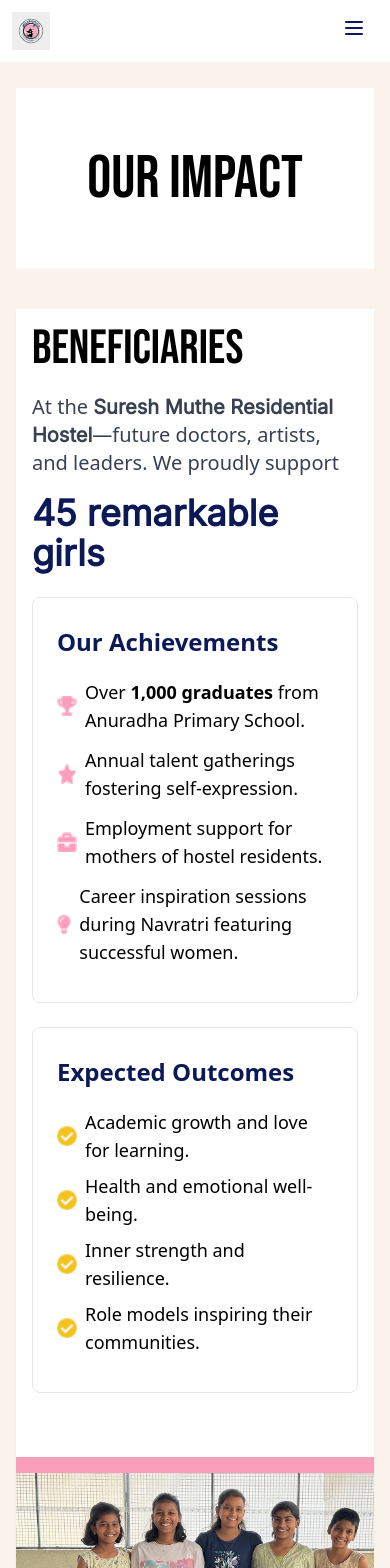
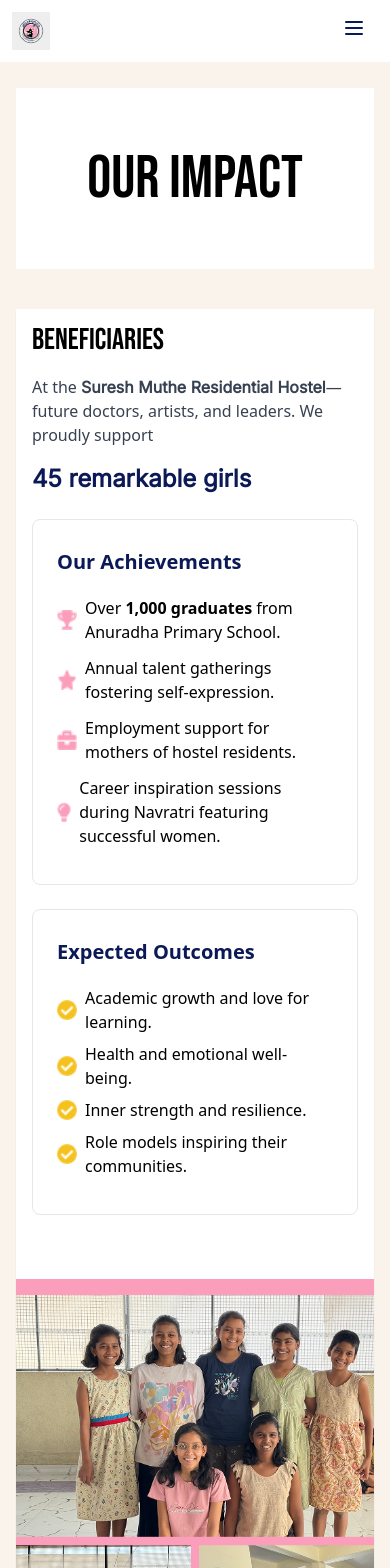
Before and after one commit to jayesh9747/jivhala, a React (Vite) app: page /our-impact in a window 390 px wide. Shown: the top 1568 px of the page. Built offline with nearby package versions, Linux system fonts and the light colour scheme.

Commit message:
final modifications

```diff
--- a/package.json
+++ b/package.json
@@ -11,7 +11,6 @@
   },
   "dependencies": {
     "flag-icon-css": "^4.1.7",
-    "itffc": "file:",
     "react": "^19.0.0",
     "react-dom": "^19.0.0",
     "react-icons": "^5.5.0",
--- a/src/App.jsx
+++ b/src/App.jsx
@@ -10,10 +10,12 @@
 import UPIPayment from "./components/Payment/UPIPayment";
 import Gallery from "./pages/Gallery";
 import NotFound from "./pages/NotFound";
+import ScrollToTop from "./ScrollToTop";
 
 function App() {
   return (
     <Router>
+      <ScrollToTop />
       <div>
         <Header />
         <Routes>
--- /dev/null
+++ b/src/ScrollToTop.jsx
@@ -0,0 +1,14 @@
+import { useEffect } from "react";
+import { useLocation } from "react-router-dom";
+
+const ScrollToTop = () => {
+  const { pathname } = useLocation();
+
+  useEffect(() => {
+    window.scrollTo(0, 0);
+  }, [pathname]);
+
+  return null;
+};
+
+export default ScrollToTop;
--- a/src/components/AboutUs/WhoWeAre.jsx
+++ b/src/components/AboutUs/WhoWeAre.jsx
@@ -8,16 +8,16 @@
   return (
     <div className="border overflow-hidden bg-white">
       <div className="py-10 px-6">
-        <h1 className="font-bebas font-normal text-[40px] leading-[100%] tracking-[0%] text-center text-black">
+        <h1 className="font-bebas font-normal text-3xl sm:text-[40px] leading-[100%] tracking-[0%] text-center text-black">
           WHO ARE WE
         </h1>
-        <p className="text-center mx-auto w-[75%] text-black leading-relaxed mt-4  font-inter">
+        <p className="text-justify mx-auto w-[75%] text-black leading-relaxed mt-4 text-base sm:text-lg font-inter">
           Nestled in the heart of Pune, Jivhala Foundation is a beacon of hope
           for young girls from underprivileged communities. Since 2015, we have
           been committed to empowering these girls to overcome barriers to
           education, healthcare, and emotional support.
         </p>
-        <p className="text-center text-black leading-relaxed mt-4 font-inter">
+        <p className="text-justify mx-auto w-[75%] text-black leading-relaxed mt-4 text-base sm:text-lg font-inter">
           Founded by Adv. Sharvari Muthe, we offer a sanctuary where dreams take
           flight and potential blossoms into purpose.
         </p>
--- a/src/components/Main.jsx
+++ b/src/components/Main.jsx
@@ -12,8 +12,8 @@
     <div className="flex flex-col gap-10 my-4 sm:m-4 md:m-8 lg:m-8">
       <HeroSection />
       <Vision />
+      <Mission />
       <PerspectiveSection />
-      <Mission />
       <OurProgram />
       <DonationForm />
       <Contact />
--- a/src/components/OurImpact/Beneficiaries.jsx
+++ b/src/components/OurImpact/Beneficiaries.jsx
@@ -17,9 +17,11 @@
     <div className="flex flex-col md:flex-row bg-white shadow-sm">
       {/* Left Section */}
       <div className="sm:pr-4 p-4 sm:p-12 max-w-sm:w-full sm:w-7/12">
-        <h2 className="font-bebas font-normal text-5xl leading-[100%] tracking-[0%] text-start text-black">BENEFICIARIES</h2>
+        <h2 className="font-bebas font-normal text-3xl sm:text-5xl leading-[100%] tracking-[0%] text-start text-black">
+          BENEFICIARIES
+        </h2>
 
-        <p className="mb-4 mt-5 text-gray-700 text-xl">
+        <p className="mb-4 mt-5 text-gray-700 text-base sm:text-xl">
           At the{" "}
           <span className="font-extrabold font-inter">
             Suresh Muthe Residential Hostel
@@ -27,12 +29,12 @@
           —future doctors, artists, and leaders. We proudly support
         </p>
 
-        <h3 className="text-4xl font-bold text-blue-jivhala font-inter mb-6">
+        <h3 className="text-2xl sm:text-4xl font-bold text-blue-jivhala font-inter mb-6">
           45 remarkable girls
         </h3>
 
-        <div className="bg-white border border-gray-200  px-6 pt-7 pb-9 rounded-lg mb-6">
-          <h4 className="text-2xl font-semibold text-[#0B1956] mb-5">
+        <div className="bg-white border border-gray-200 px-6 pt-7 pb-9 rounded-lg mb-6">
+          <h4 className="text-xl sm:text-2xl font-semibold text-[#0B1956] mb-5">
             Our Achievements
           </h4>
 
@@ -43,7 +45,7 @@
                 alt="Achievement 1"
                 className="w-5 h-5 mr-2"
               />
-              <span className="text-lg">
+              <span className="text-base sm:text-lg">
                 Over
                 <span className="font-semibold"> 1,000 graduates</span> from
                 Anuradha Primary School.
@@ -55,7 +57,9 @@
                 alt="Achievement 2"
                 className="w-5 h-5 mr-2"
               />
-              <span className="text-lg">Annual talent gatherings fostering self-expression.</span>
+              <span className="text-base sm:text-lg">
+                Annual talent gatherings fostering self-expression.
+              </span>
             </li>
             <li className="flex items-center">
               <img
@@ -63,7 +67,9 @@
                 alt="Achievement 3"
                 className="w-5 h-5 mr-2"
               />
-              <span className="text-lg">Employment support for mothers of hostel residents.</span>
+              <span className="text-base sm:text-lg">
+                Employment support for mothers of hostel residents.
+              </span>
             </li>
             <li className="flex items-center">
               <img
@@ -71,7 +77,7 @@
                 alt="Achievement 4"
                 className="w-5 h-5 mr-2"
               />
-              <span className="text-lg">
+              <span className="text-base sm:text-lg">
                 Career inspiration sessions during Navratri featuring successful
                 women.
               </span>
@@ -79,8 +85,8 @@
           </ul>
         </div>
 
-        <div className="bg-white border border-gray-200  px-6 pt-7 pb-9 rounded-lg mb-6">
-          <h4 className="text-2xl font-semibold text-[#0B1956] mb-5">
+        <div className="bg-white border border-gray-200 px-6 pt-7 pb-9 rounded-lg mb-6">
+          <h4 className="text-xl sm:text-2xl font-semibold text-[#0B1956] mb-5">
             Expected Outcomes
           </h4>
 
@@ -91,7 +97,9 @@
                 alt="Achievement 4"
                 className="w-5 h-5 mr-2"
               />
-              <span className="text-lg">Academic growth and love for learning.</span>
+              <span className="text-base sm:text-lg">
+                Academic growth and love for learning.
+              </span>
             </li>
             <li className="flex items-center">
               <img
@@ -99,7 +107,9 @@
                 alt="Achievement 4"
                 className="w-5 h-5 mr-2"
               />
-              <span className="text-lg">Health and emotional well-being.</span>
+              <span className="text-base sm:text-lg">
+                Health and emotional well-being.
+              </span>
             </li>
             <li className="flex items-center">
               <img
@@ -107,7 +117,9 @@
                 alt="Achievement 4"
                 className="w-5 h-5 mr-2"
               />
-              <span className="text-lg">Inner strength and resilience.</span>
+              <span className="text-base sm:text-lg">
+                Inner strength and resilience.
+              </span>
             </li>
             <li className="flex items-center">
               <img
@@ -115,14 +127,16 @@
                 alt="Achievement 4"
                 className="w-5 h-5 mr-2"
               />
-              <span className="text-lg">Role models inspiring their communities.</span>
+              <span className="text-base sm:text-lg">
+                Role models inspiring their communities.
+              </span>
             </li>
           </ul>
         </div>
       </div>
 
       {/* Right Section - Photo Collage */}
-      <div className="w-full  sm:w-[472px] md:w-[572px] lg:w-5/12 h-full mt-6 md:mt-0 mx-auto">
+      <div className="w-full sm:w-[472px] md:w-[572px] lg:w-5/12 h-full mt-6 md:mt-0 mx-auto">
         <div className="relative w-full max-w-2xl mx-auto">
           <div className="bg-[#FB9EBB] right-0 p-0 md:pl-12 py-4">
             <div className="flex flex-col gap-2 md:gap-4">
--- a/src/components/OurImpact/Journey.jsx
+++ b/src/components/OurImpact/Journey.jsx
@@ -136,8 +136,8 @@
             </h3>
             <p className="text-gray-700 text-sm">
               Aarohi, a bright 12-year-old, loves writing and art. She dreams of
-              self reliance and aims to inspire others through her journey at
-              Jivla Foundation.
+              self-reliance and aims to inspire others through her journey at
+              Jivhala Foundation.
             </p>
           </div>
         </div>
@@ -198,7 +198,6 @@
           </div>
         </div>
       </div>
-
 
       {/* mobile view  */}
       <div className="flex z-50 sm:hidden flex-col">
@@ -273,7 +272,6 @@
           </div>
         </div>
       </div>
-
     </div>
   );
 };
--- a/src/components/OurWork/OurPrograms.jsx
+++ b/src/components/OurWork/OurPrograms.jsx
@@ -66,7 +66,7 @@
 
 const OurPrograms = () => {
   return (
-    <div className="w-full flex justify-center">
+    <div className="w-full flex justify-center mt-10">
       <div className="w-full h-auto border border-[#FB9EBB] bg-[#FEDCD2] rounded-lg px-4 py-4 md:p-8">
         {/* Heading */}
         <h1 className="font-bebas font-normal text-[28px] md:text-[48px] leading-[100%] tracking-[0%] text-center text-black mt-4 md:mt-12 mb-4 md:mb-16">
--- a/src/components/OurWorkMain.jsx
+++ b/src/components/OurWorkMain.jsx
@@ -4,7 +4,7 @@
 function OurWorkMain() {
   return (
     <div className='flex flex-col gap-10 m-4 sm:m-4 md:m-8 lg:m-8'>
-         <OurWorkHeroSection/>
+         {/* <OurWorkHeroSection/> */}
          <OurPrograms/>
     </div>
   )
```
Also changed, not shown: src/components/AboutUs/Founder.jsx (+11 -11 lines), src/components/Home/OurProgram.jsx (+6 -1 lines), src/components/common/Footer.jsx (+20 -33 lines). Lines whose indentation alone changed are shown as unchanged.
